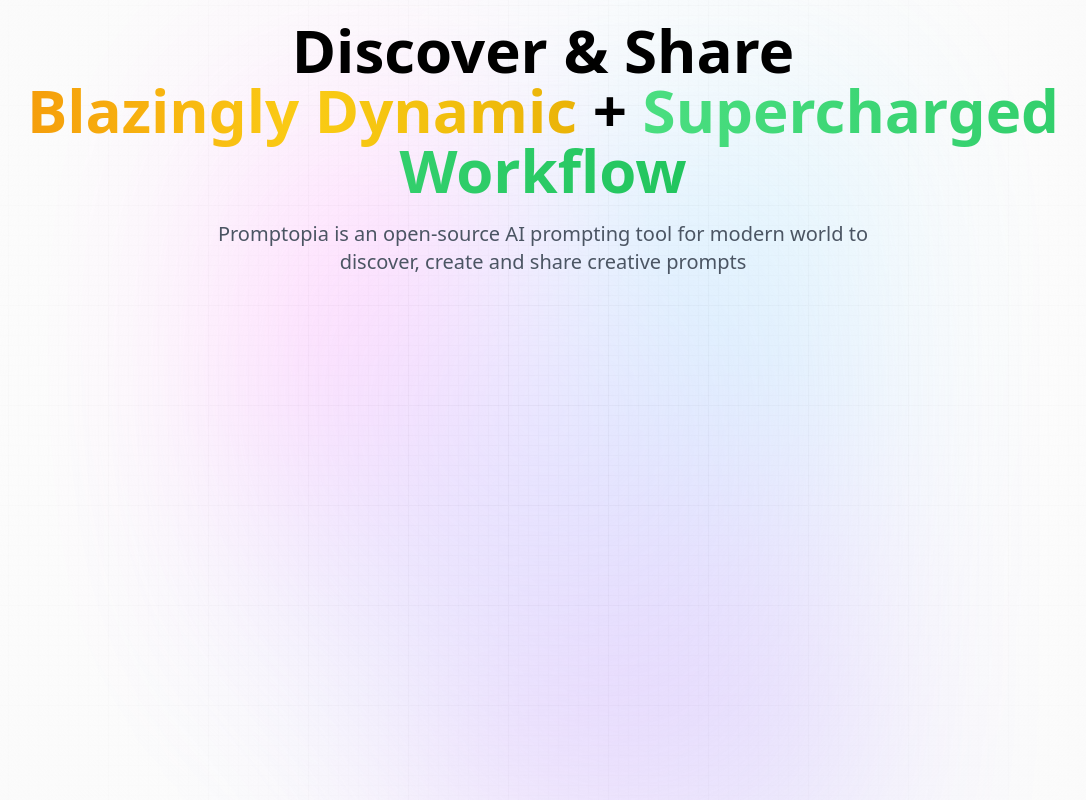
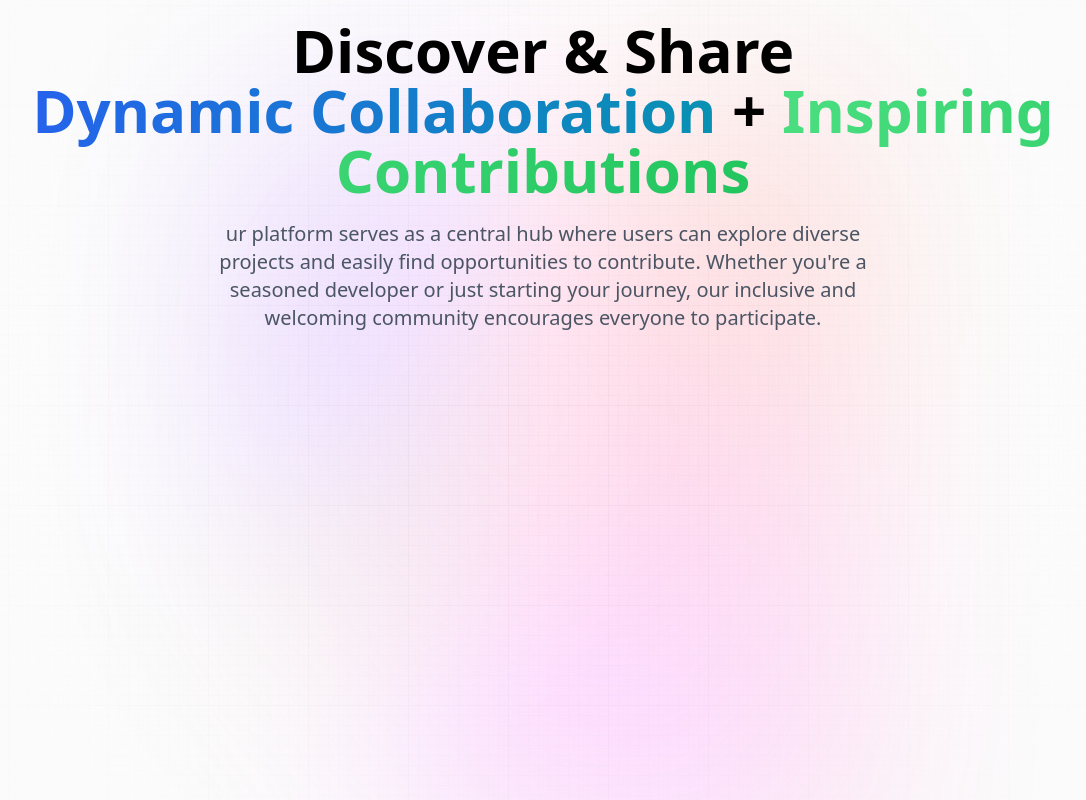
Before and after one commit to abrarmurad416/opensourceapp, a Next.js app: page / in a window 1280 px wide. Shown: the whole page, without its empty margins (97-1183 px from the left). Built offline with nearby package versions, Linux system fonts and the light colour scheme.

Commit message:
changed the topic of the app (no video follow)

```diff
--- a/app/layout.jsx
+++ b/app/layout.jsx
@@ -2,8 +2,8 @@
 import "@styles/globals.css";
 
 export const metadata = {
-    title: "task-management-systen",
-    description: "lightning speed tasks",
+    title: "open source contributor",
+    description: "contribute to open source lightning fast",
 };
 
 const RootLayout = ({ children }) => {
--- a/app/page.jsx
+++ b/app/page.jsx
@@ -3,18 +3,21 @@
         <h1 className="head_text text-center">
             Discover & Share
             <br className="max-md:hidden" />
-            <span className="yellow_gradient text-center">
+            <span className="blue_gradient text-center">
                 {" "}
-                Blazingly Dynamic
+                Dynamic Collaboration
             </span>{" "}
             +{" "}
             <span className="green_gradient text-center">
-                Supercharged Workflow
+                Inspiring Contributions
             </span>
         </h1>
         <p className="desc text-center">
-            Promptopia is an open-source AI prompting tool for modern world to
-            discover, create and share creative prompts
+            ur platform serves as a central hub
+            where users can explore diverse projects and easily find
+            opportunities to contribute. Whether you're a seasoned developer or
+            just starting your journey, our inclusive and welcoming community
+            encourages everyone to participate.
         </p>
     </section>
 );
--- a/package.json
+++ b/package.json
@@ -1,5 +1,5 @@
 {
-  "name": "task-management-system",
+    "name": "open-source-app",
     "version": "0.1.0",
     "private": true,
     "scripts": {
--- a/styles/globals.css
+++ b/styles/globals.css
@@ -47,37 +47,29 @@
     max-width: 640px;
     background-image: radial-gradient(
             at 27% 37%,
-            hsla(146, 100%, 50%, 1) 0px,
+            hsla(40, 100%, 50%, 1) 0px,
             transparent 0%
         ),
+        radial-gradient(at 97% 21%, hsla(0, 100%, 50%, 1) 0px, transparent 50%),
         radial-gradient(
-            at 97% 21%,
-            hsla(202, 100%, 50%, 1) 0px,
+            at 52% 99%,
+            hsla(280, 100%, 50%, 1) 0px,
             transparent 50%
         ),
         radial-gradient(
-            at 52% 99%,
+            at 10% 29%,
             hsla(260, 100%, 50%, 1) 0px,
             transparent 50%
         ),
         radial-gradient(
-            at 10% 29%,
-            hsla(290, 100%, 50%, 1) 0px,
+            at 97% 96%,
+            hsla(330, 100%, 50%, 1) 0px,
             transparent 50%
         ),
-        radial-gradient(
-            at 97% 96%,
-            hsla(247, 100%, 50%, 1) 0px,
-            transparent 50%
-        ),
-        radial-gradient(
-            at 33% 50%,
-            hsla(207, 100%, 50%, 1) 0px,
-            transparent 50%
-        ),
+        radial-gradient(at 33% 50%, hsla(60, 100%, 50%, 1) 0px, transparent 50%),
         radial-gradient(
             at 79% 53%,
-            hsla(280, 100%, 50%, 1) 0px,
+            hsla(300, 100%, 50%, 1) 0px,
             transparent 50%
         );
     position: absolute;
```
Also changed, not shown: 1 other file (tests, documents, lock files or other folders). Lines whose indentation alone changed are shown as unchanged.
